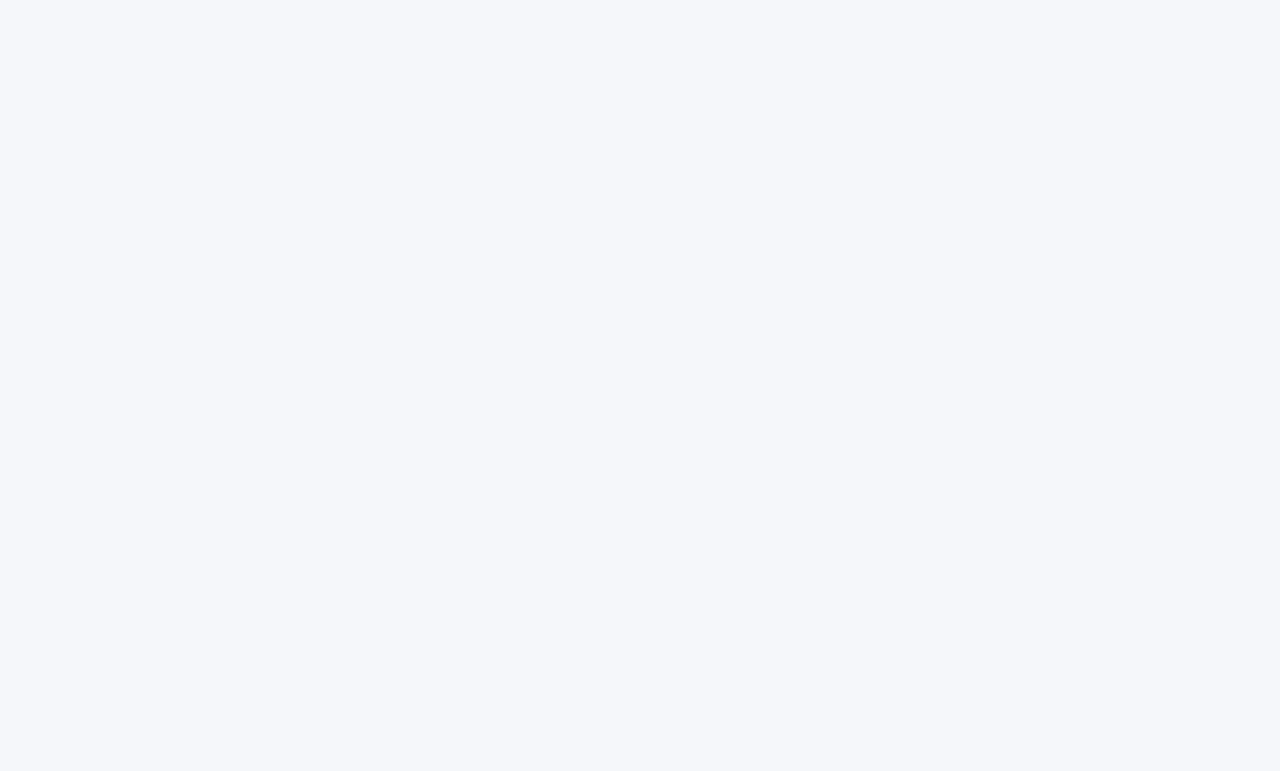
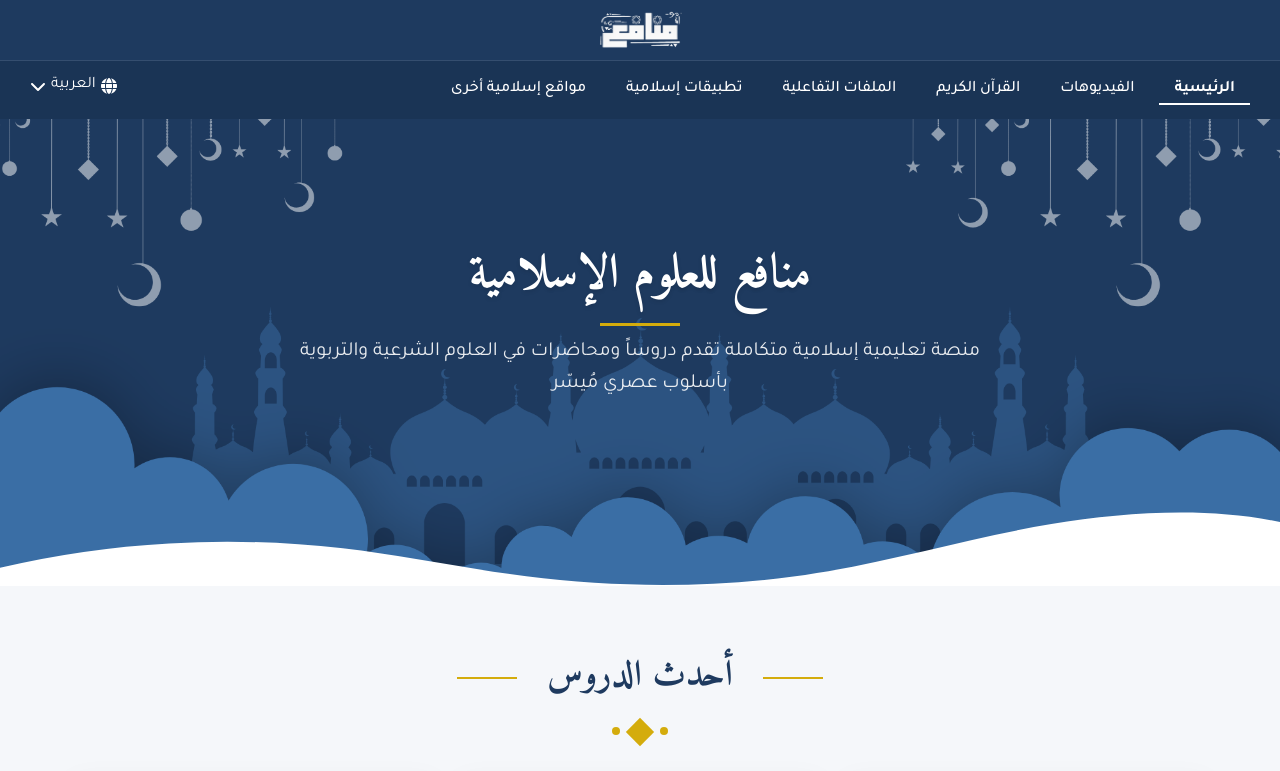
Before and after one commit to Amr-Mansour217/elmanafe33, a React (Vite) app: page / in a window 1280 px wide. Before the commit this address had no page. Shown: the top 771 px of the page. Built offline with nearby package versions, Linux system fonts and the light colour scheme; grey boxes are pictures that could not be loaded.

Commit message:
update route path for Home component to use root path

```diff
--- a/src/App.jsx
+++ b/src/App.jsx
@@ -14,7 +14,7 @@ function App() {
   return (
     <Router>
       <Routes>
-        <Route path="/elmanafe33/" element={<Home />} />
+        <Route path="/" element={<Home />} />
         <Route path="/videos" element={<Videos />} />
         <Route path="/quran" element={<Quran />} />
         <Route path = "/library" element = {<Intre />} />
```
